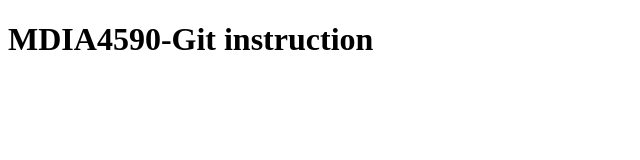
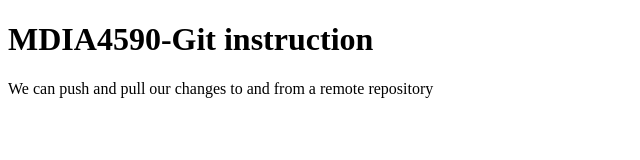
Before and after one commit to TuyetNgaHuynh/mdia-4590, a plain HTML site: page index.html in a window 1280 px wide. Shown: the whole page, without its empty margins (0-640 px from the left). Drawn offline with Linux system fonts and the light colour scheme.

Commit message:
add context to index.html
Simulating a remote developer working on a project

```diff
--- a/index.html
+++ b/index.html
@@ -11,6 +11,8 @@
     <body>
         <h1>MDIA4590-Git instruction </h1>
 
+        <p>We can push and pull our changes to and from a remote repository </p>
+
         <script src="" async defer></script>
     </body>
 </html>
```
